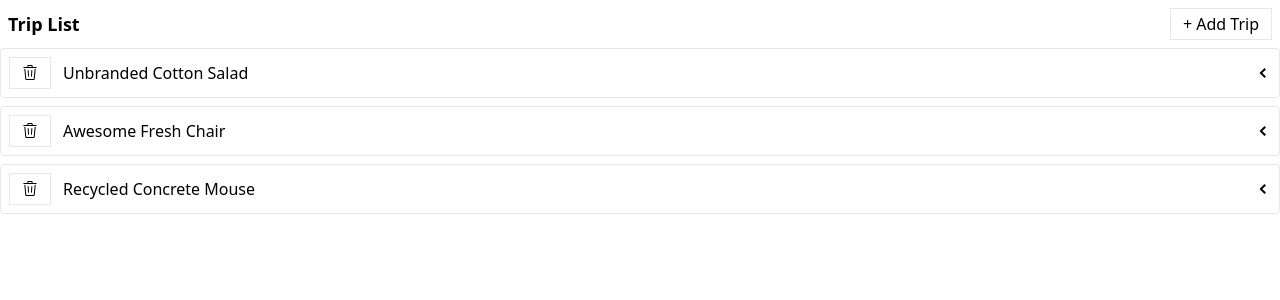
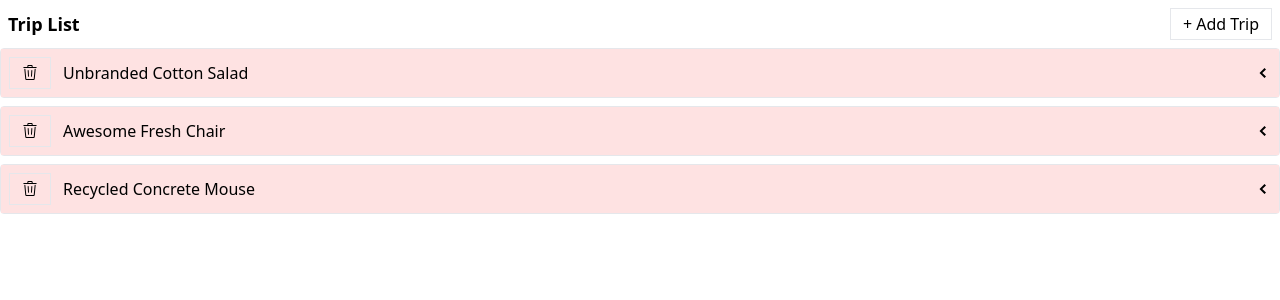
Before and after one commit to CocoTapi/packing-list, a React (Create React App) app in the folder mfr/: page / in a window 1280 px wide. Shown: the top 300 px of the page. Built offline with nearby package versions, Linux system fonts and the light colour scheme; data requests are answered from the project's data file.

Commit message:
changed only header's bg color

```diff
--- a/mfr/db.json
+++ b/mfr/db.json
@@ -43,6 +43,10 @@
     {
       "luggageId": 2,
       "id": 2
+    },
+    {
+      "luggageId": 1,
+      "id": 3
     }
   ]
 }
--- a/mfr/src/components/ExpandablePanel.js
+++ b/mfr/src/components/ExpandablePanel.js
@@ -10,8 +10,8 @@ function ExpandablePanel({ header, children }) {
 
   return (
     <div className="mb-2 border rounded">
-      <div className="flex p-2 justify-between items-center">
-        <div className="flex flex-row items-center justify-between">
+      <div className="flex p-2 justify-between items-center bg-red-100">
+        <div className="flex flex-row items-center justify-between ">
           {header}
         </div>
         <div onClick={handleClick} className="cursor-pointer">
--- a/mfr/src/components/ItemList.js
+++ b/mfr/src/components/ItemList.js
@@ -27,12 +27,10 @@ function ItemsList ({ luggage }) {
             <div className="m-2 flex flex-row items-center juctify-between">
                 <h3 className="text-lg font-bold">Items In {luggage.title}</h3>
                 <Button loading={results.isLoading} onClick={handleAddItem}>
-                    + Add Photo
+                    + Add Item
                 </Button>
             </div>
-            <div className="mx-8 flex flex-row flex-wrap justify-center">
-                {content}
-            </div>
+           {content}
         </div>
     )
 }
```
